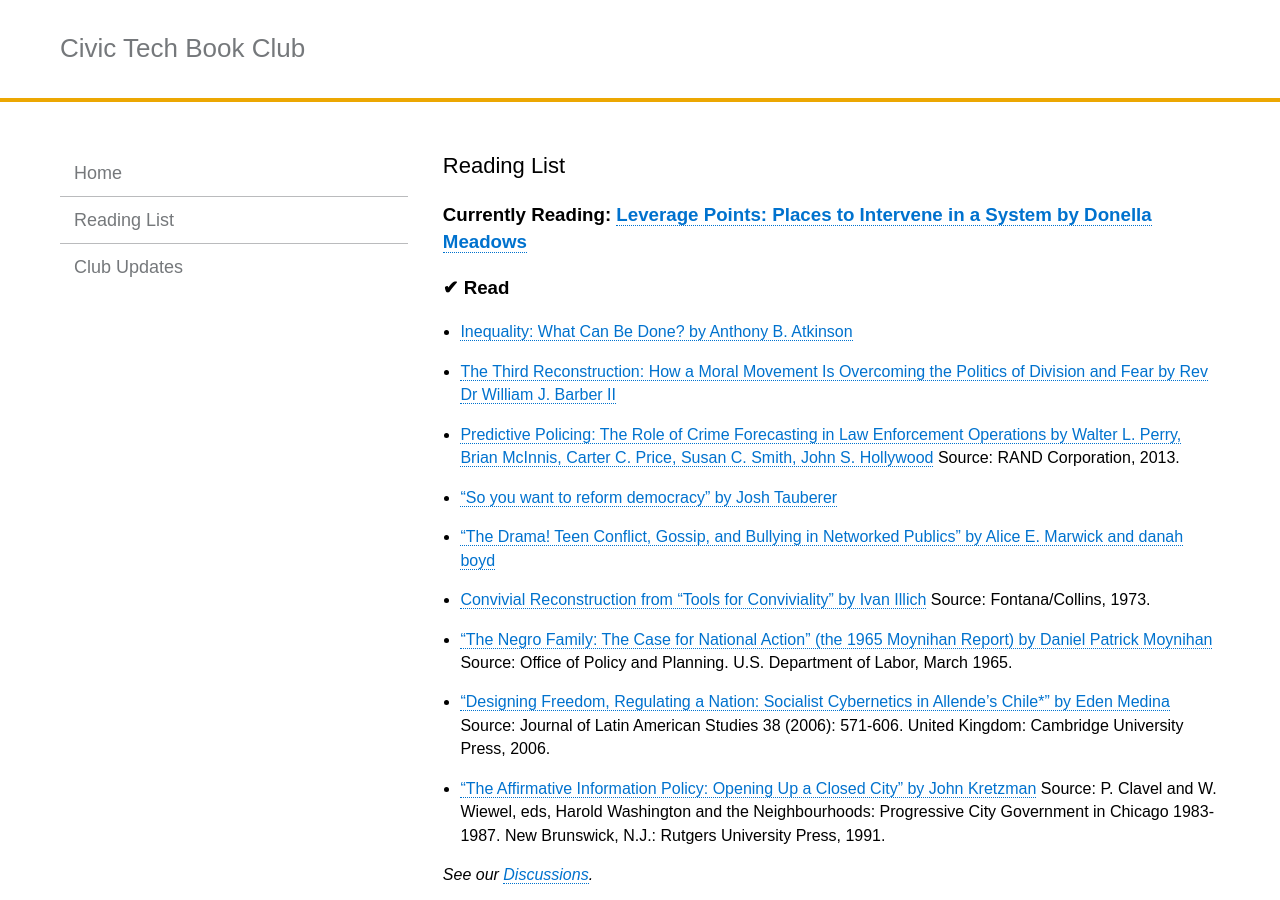
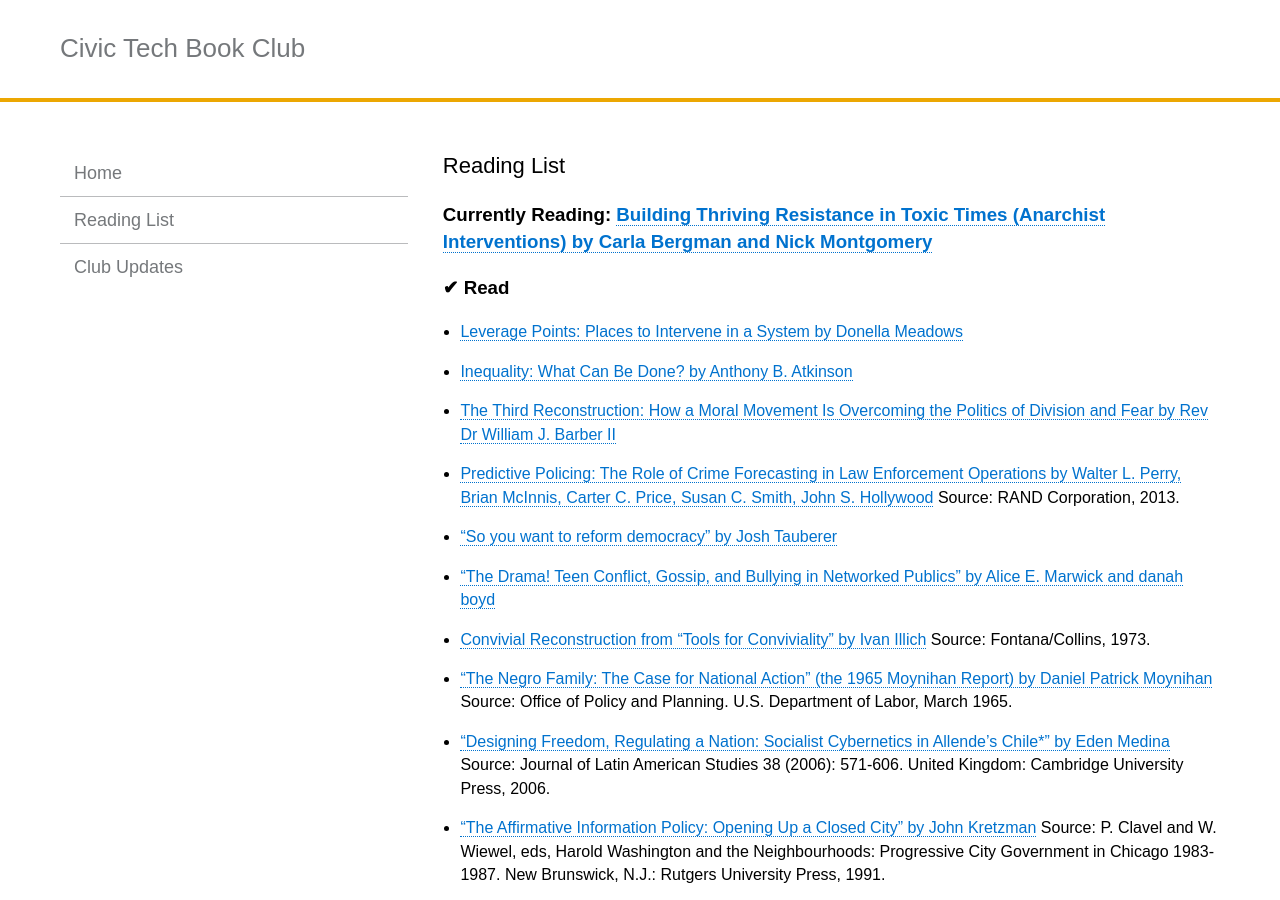
Before and after one commit to rebeccawilliams/bookclub, a Jekyll site: the page built from readinglist.md, in a window 1280 px wide and 900 px high. Built offline with Jekyll 4.4.1, drawn with Linux system fonts in a browser that asks for light colours.

Commit message:
Update readinglist.md

```diff
--- a/readinglist.md
+++ b/readinglist.md
@@ -3,10 +3,12 @@
 title:  "Reading List"
 ---
 
-### Currently Reading: [Leverage Points: Places to Intervene in a System by Donella Meadows](http://donellameadows.org/archives/leverage-points-places-to-intervene-in-a-system/)
+### Currently Reading: [Building Thriving Resistance in Toxic Times (Anarchist Interventions) by Carla Bergman and Nick Montgomery](https://www.amazon.com/Joyful-Militancy-Resistance-Anarchist-Interventions/dp/1849352887)
+
+
 
 ### ✔ Read
-
+- [Leverage Points: Places to Intervene in a System by Donella Meadows](http://donellameadows.org/archives/leverage-points-places-to-intervene-in-a-system/)
 - [Inequality: What Can Be Done? by Anthony B. Atkinson](https://www.amazon.com/dp/B00WQRFC30/ref=dp-kindle-redirect?_encoding=UTF8&btkr=1)
 - [The Third Reconstruction: How a Moral Movement Is Overcoming the Politics of Division and Fear by Rev Dr William J. Barber II](https://www.amazon.com/dp/B00WCY4YK4/ref=dp-kindle-redirect?_encoding=UTF8&btkr=1)
 - [Predictive Policing: The Role of Crime Forecasting in Law Enforcement Operations by Walter L. Perry, Brian McInnis, Carter C. Price, Susan C. Smith, John S. Hollywood](https://www.rand.org/content/dam/rand/pubs/research_reports/RR200/RR233/RAND_RR233.pdf)  Source: RAND Corporation, 2013.
```
